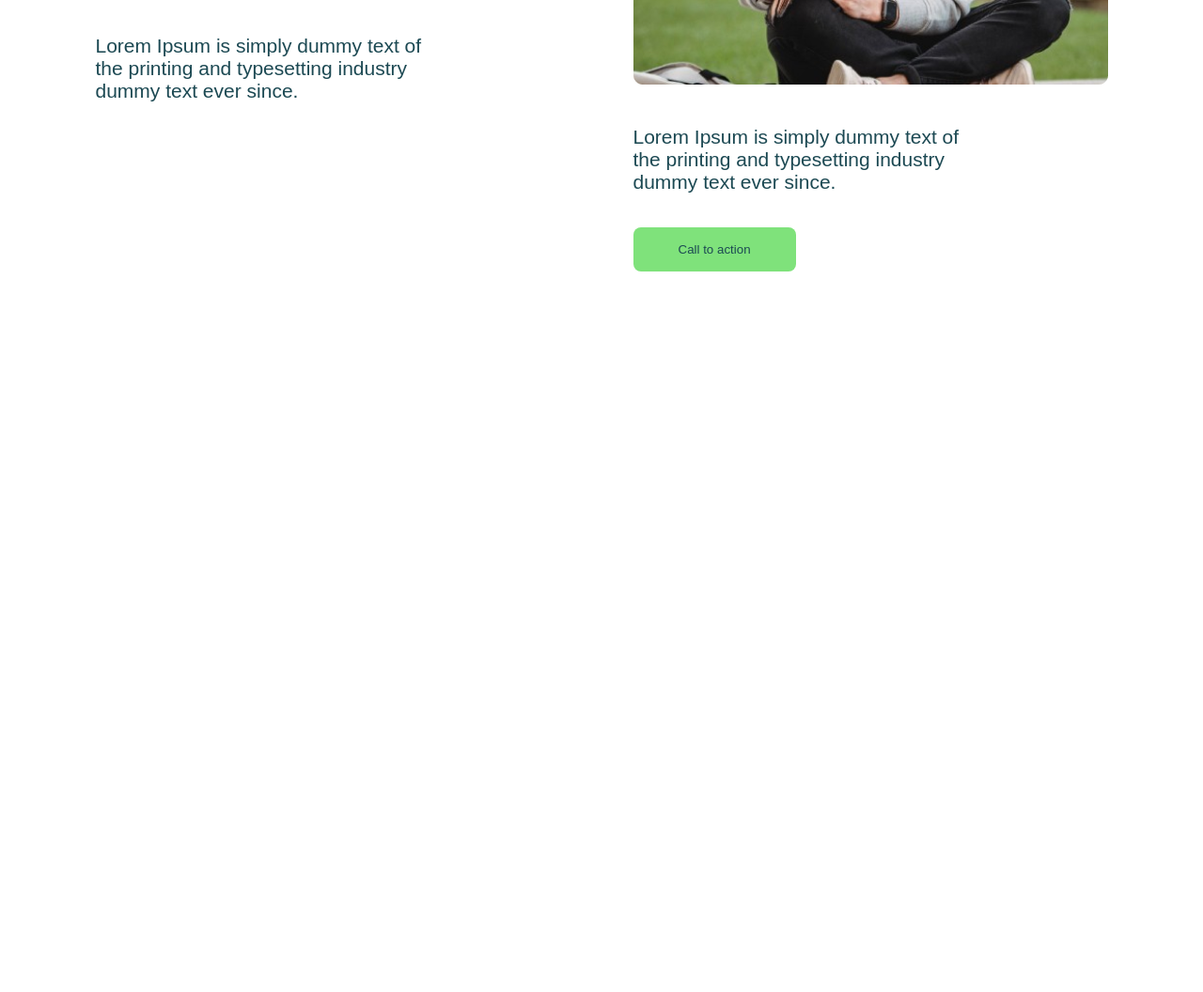
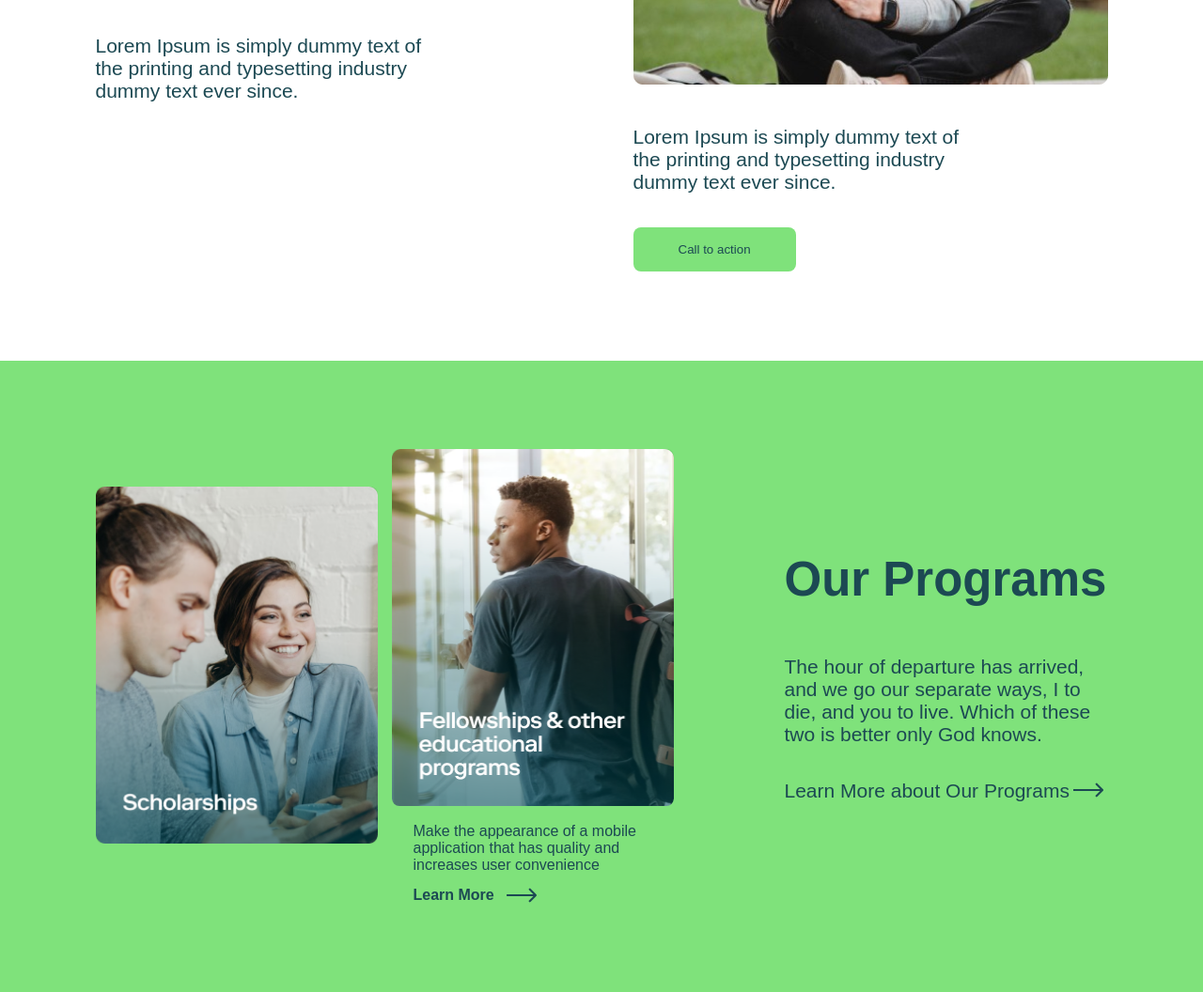
Before and after one commit to vidhi-7span/George-Alexander-Foundation, a plain HTML site: page index.html in a window 1280 px wide. Shown: the part 1256-2312 px from the top of the page at 94% size. Before the commit the page ends 1545 px from the top, so only its background shows below. Drawn offline with Linux system fonts and the light colour scheme.

Commit message:
Program Section

```diff
--- a/index.html
+++ b/index.html
@@ -72,5 +72,50 @@
         </div>
       </div>
     </div>
+
+    <div class="programs__bg">
+      <div class="container">
+        <div class="programs">
+          <div class="programs__image">
+            <div class="programs__image_1">
+              <img
+                class="programs__images"
+                src="./images/support_img1.png"
+                alt=""
+              />
+            </div>
+            <div class="programs__image_2">
+              <img
+                class="programs__images"
+                src="./images/support_img2.png"
+                alt=""
+              />
+              <p>
+                Make the appearance of a mobile application that has quality and
+                increases user convenience
+              </p>
+              <div class="programs__button">
+                <a href="">Learn More</a>
+                <img src="./images/arrow_right.png" alt="" />
+              </div>
+            </div>
+          </div>
+          <div class="programs__content">
+            <p class="programs__title">Our Programs</p>
+            <p class="programs__desc">
+              The hour of departure has arrived, and we go our separate ways, I
+              to die, and you to live. Which of these two is better only God
+              knows.
+            </p>
+            <div>
+              <a class="programs__button2" href=""
+                >Learn More about Our Programs</a
+              >
+              <img src="./images/arrow_right.png" alt="" />
+            </div>
+          </div>
+        </div>
+      </div>
+    </div>
   </body>
 </html>
--- a/style.css
+++ b/style.css
@@ -83,7 +83,7 @@
   width: 350px;
   margin-top: 40px;
 }
-.support button{
+.support button {
   padding: 16px 48px;
   color: #1c4953;
   font: 26px;
@@ -92,3 +92,63 @@
   border-radius: 8px;
   margin-top: 36px;
 }
+.programs__bg {
+  background-color: #7fe27b;
+  margin-top: 95px;
+}
+.programs {
+  display: flex;
+  gap: 118px;
+  justify-content: center;
+  align-items: center;
+  padding: 94px 0;
+}
+.programs__image {
+  display: flex;
+  gap: 15px;
+}
+.programs__image img {
+  border-radius: 8px;
+  cursor: pointer;
+}
+
+.programs__images {
+  height: 380px;
+  width: 300px;
+}
+.programs__image_1 {
+  margin-top: 40px;
+}
+.programs__image_2 p {
+  padding: 14px 0;
+  margin-left: 23px;
+  color: #1c4953;
+  font-size: 16px;
+}
+.programs__image_2 a {
+  margin-left: 23px;
+  color: #1c4953;
+  font-size: 16px;
+  font-weight: bold;
+  text-decoration: none;
+}
+.programs__button {
+  display: flex;
+  gap: 13px;
+  align-items: center;
+}
+.programs__title {
+  font-size: 51px;
+  font-weight: bold;
+  color: #1c4953;
+}
+.programs__desc {
+  color: #1c4953;
+  font-size: 21px;
+  margin: 52px 0px 36px;
+}
+.programs__button2 {
+  font-size: 21px;
+  text-decoration: none;
+  color: #1c4953;
+}
```
Also changed, not shown: images/arrow_right.png (added), images/support_img1.png (added), images/support_img2.png (added).
